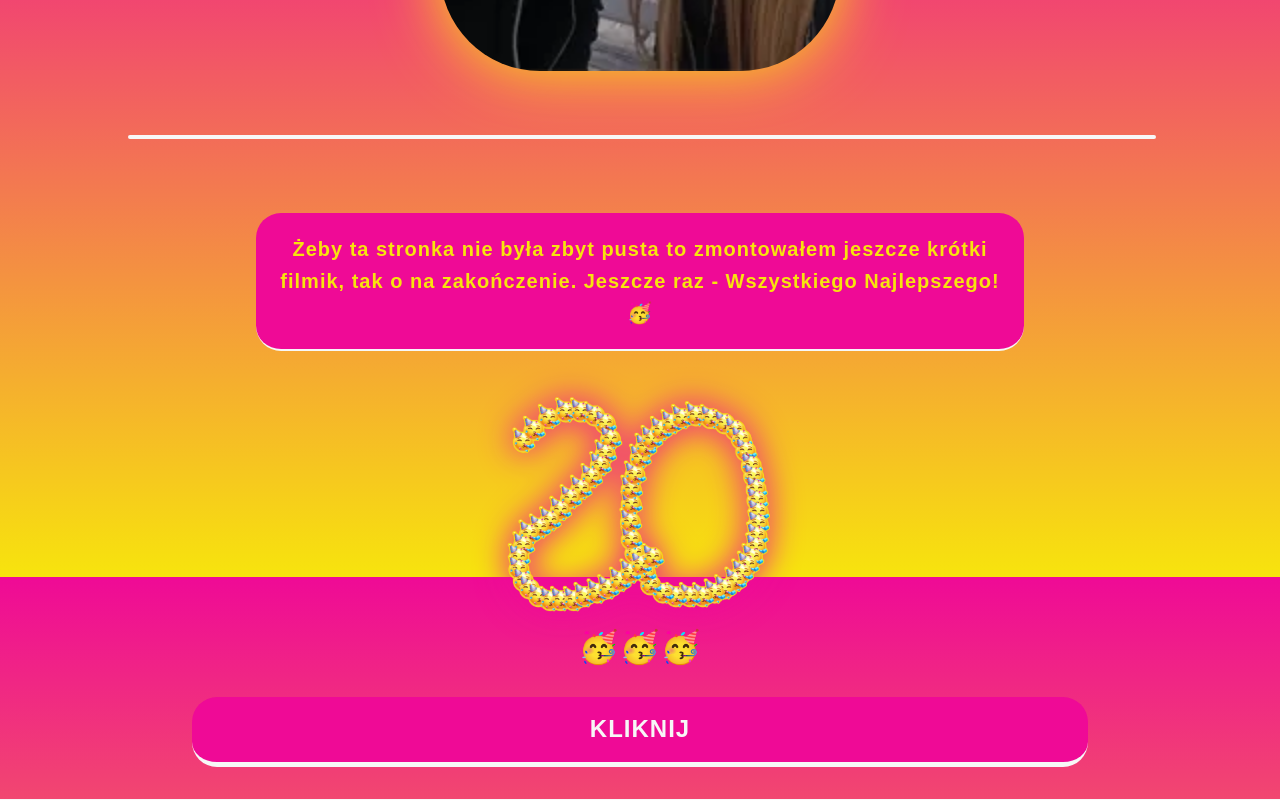
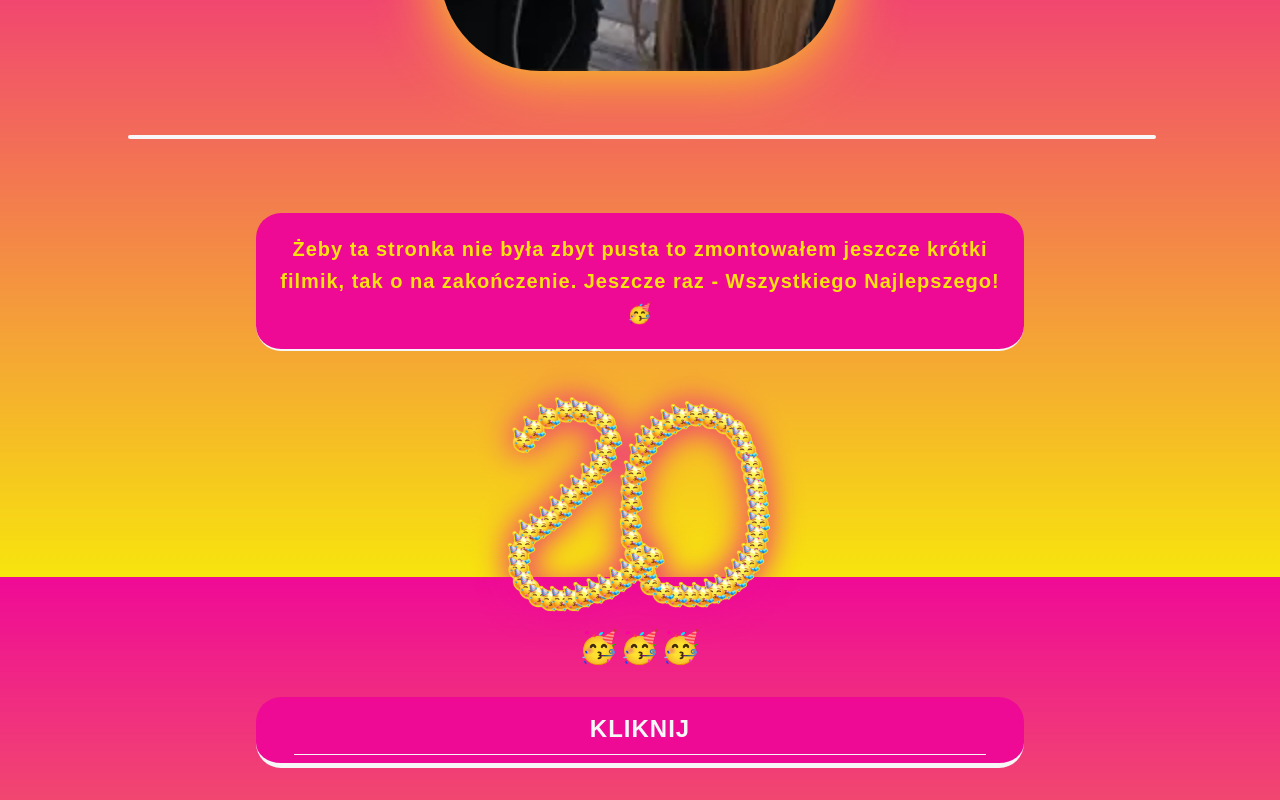
Before and after one commit to KondyWishes/Zuzia-20, a React (Vite) app: page / in a window 1280 px wide. Shown: the part 5023-5823 px from the top of the page. Built offline with nearby package versions, Linux system fonts and the light colour scheme.

Commit message:
letter content

```diff
--- a/src/components/Letter/Letter.css
+++ b/src/components/Letter/Letter.css
@@ -6,8 +6,6 @@
   background-color: var(--clr-primary);
   border-radius: 25px;
   width: 70%;
-  cursor: pointer;
-  transition: all 0.3s ease;
   margin-top: 1em;
   border-bottom: 5px solid var(--clr-white);
 }
@@ -19,6 +17,9 @@
   color: var(--clr-white);
   transition: all 0.3s ease-in-out;
   margin: 0.5em;
+  width: 90%;
+  cursor: pointer;
+  border-bottom: 1px solid var(--clr-white);
 }
 
 .letter:hover .letter__title {
@@ -27,15 +28,22 @@
 
 .letter__content {
   color: var(--clr-white);
-  padding: 1em;
-  margin: 0 2em 1em;
+  padding: 0.75em;
+  margin: 0 1em 1em;
   text-align: justify;
   font-size: var(--font-md);
+  line-height: 1.5rem;
 }
 
 /* md */
 @media (min-width: 768px) {
+  .letter {
+    width: 60%;
+  }
+
   .letter__content {
     font-size: var(--font-lg);
+    margin-left: 2em;
+    margin-right: 2em;
   }
 }
--- a/src/components/Letter/Letter.jsx
+++ b/src/components/Letter/Letter.jsx
@@ -10,8 +10,8 @@ const Letter = ({ children }) => {
   };
 
   return (
-    <div className="letter" onClick={toggleExpansion}>
-      <div className="letter__title">
+    <div className="letter">
+      <div className="letter__title" onClick={toggleExpansion}>
         <Title isTitle={false}>KLIKNIJ</Title>
       </div>
       {isExpanded && <div className="letter__content">{children}</div>}
--- a/src/pages/Summary/Summary.jsx
+++ b/src/pages/Summary/Summary.jsx
@@ -16,10 +16,15 @@ const Summary = () => {
         <Title>🥳🥳🥳</Title>
       </div>
       <Letter>
-        Lorem ipsum dolor sit amet consectetur adipisicing elit. Sint inventore
-        similique, possimus quasi ea officiis nobis expedita cumque eligendi
-        explicabo nesciunt laborum laboriosam eum accusantium non impedit fugit
-        asperiores consequatur!
+        11 lat - tyle się już znamy. W tym czasie trochę przeżyliśmy, zwłaszcza
+        od ostatniego roku się trochę działo. W tym liściku chciałbym Ci
+        podziękować, za to, że zawsze byłaś przy mnie, gdy potrzebowałem pomocy.
+        Jesteś mi bliską osobą i absolutnie zawsze mogłem na Ciebie liczyć.
+        Jesteś cudowną osobą z dobrym sercem. Wiem, że już Ci to mówiłem parę
+        razy, ale chcę, żebyś wiedziała, że na mnie zawsze możesz liczyć. Po tak
+        długiej znajomości, nie pozbędziesz się mnie zbyt łatwo. I tego nam
+        życzę - aby nasz kontakt przetrwał jak najdłużej. Więc jeszcze raz,
+        wełosej dwudziestki i wszystkiego co sobie zażyczysz!🥳
       </Letter>
     </section>
   );
```
